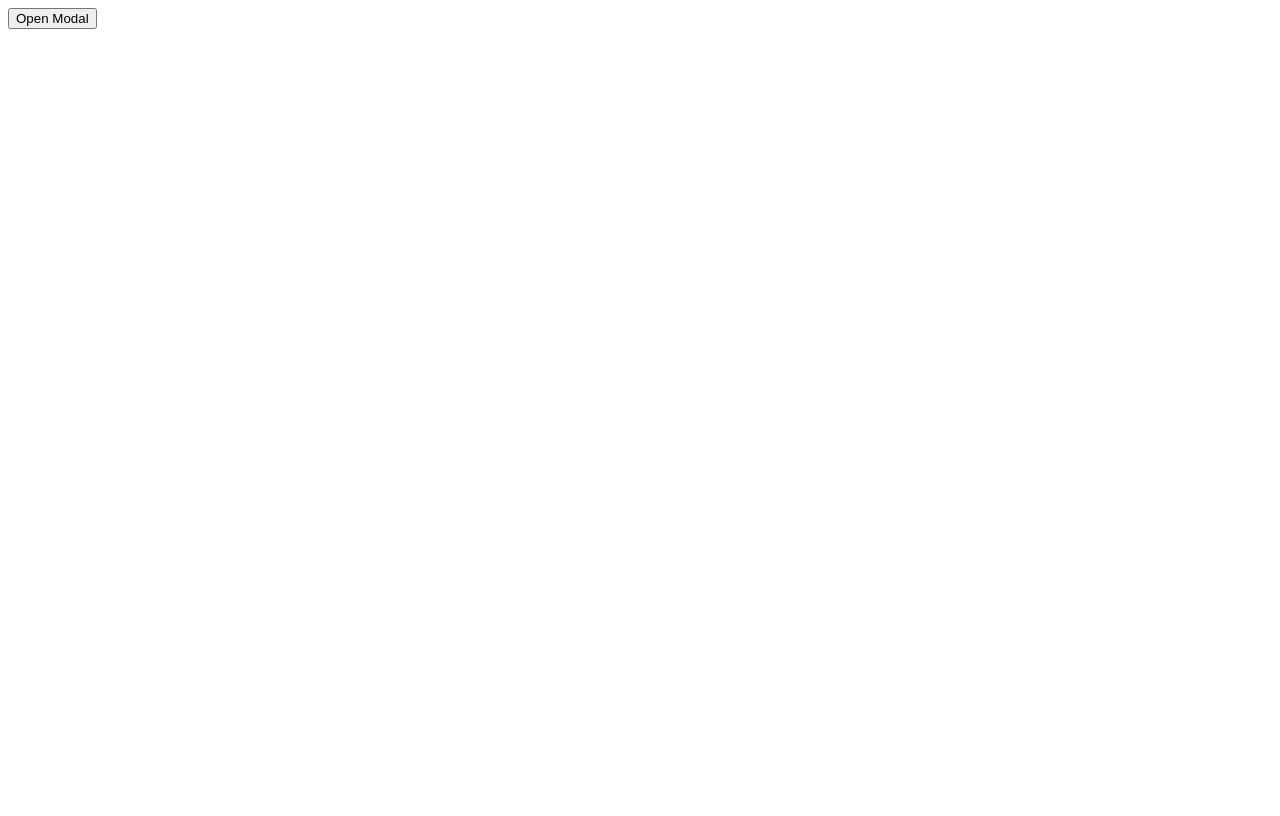
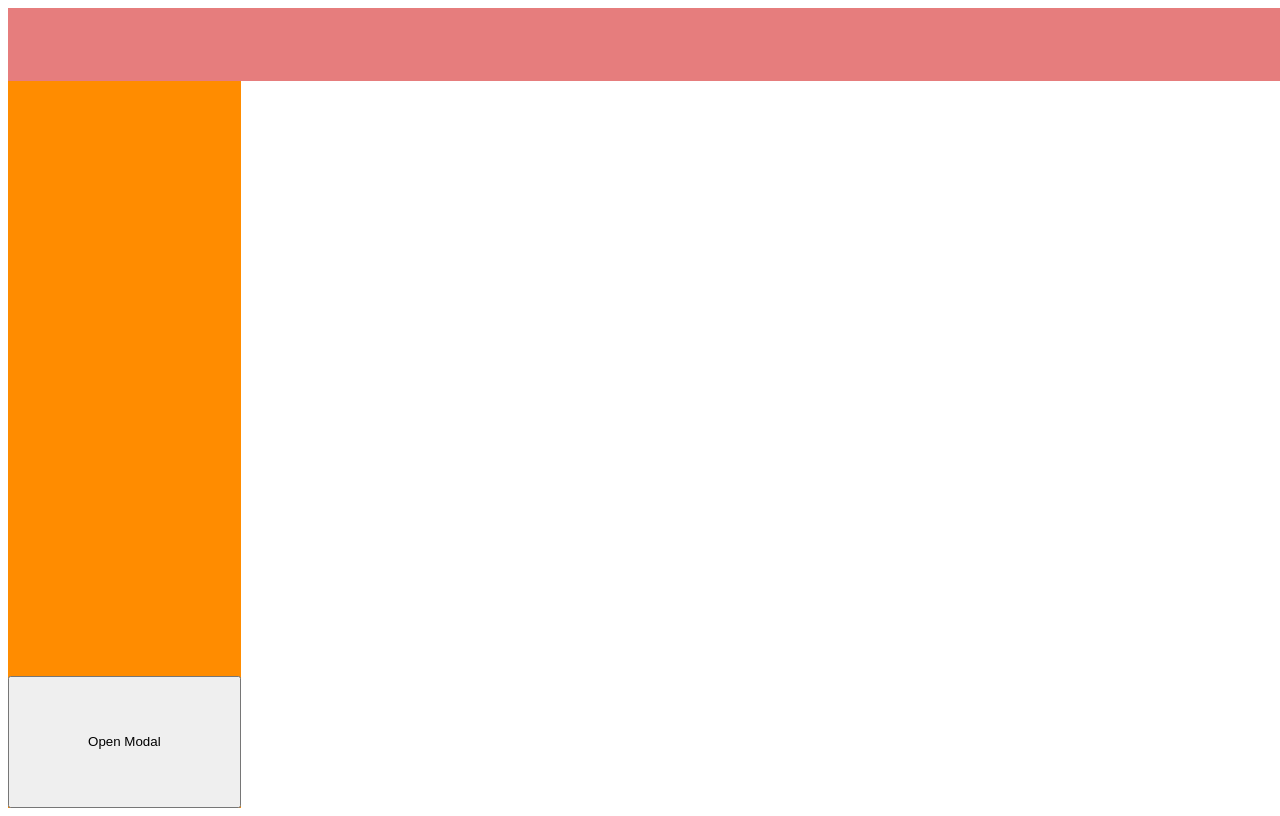
Before and after one commit to muratcan-yuksel/To-do-list, a website built with webpack: page dist/index.html in a window 1280 px wide. Built offline with nearby package versions, Linux system fonts and the light colour scheme.

Commit message:
styled the main page also

```diff
--- a/dist/index.html
+++ b/dist/index.html
@@ -5,12 +5,16 @@
     <title>To-do List</title>
 </head>
 <body>
-    <div class= "container"></div>
+    <div class= "container">
+      <div id= "header"></div>
+      <div id="sideBar">
+          <!-- Trigger/Open The Modal -->
+<button id="myBtn">Open Modal</button>
+      </div>
 
 
 
-    <!-- Trigger/Open The Modal -->
-<button id="myBtn">Open Modal</button>
+
 
 <!-- The Modal -->
 <div id="myModal" class="modal">
@@ -47,6 +51,8 @@
 
 </div>
 
+</div> <!--container closed-->
+
     <!--
       <input id="dueDate" type="text" name="username">
       <input id="dueDate" type="text" name="username">
--- a/dist/style.css
+++ b/dist/style.css
@@ -3,9 +3,29 @@ body {
 }
 
 .container {
+  height: 100vh;
+  width: 100vw;
   display: grid;
   grid-template-columns: repeat(11, 1fr);
   grid-template-rows: repeat(11, 1fr);
+}
+
+#header {
+  grid-column: 1/12;
+  grid-row: 1/2;
+  background-color: rgb(230, 125, 125);
+}
+#sideBar {
+  background-color: darkorange;
+  grid-row: 2/12;
+  grid-column: 1/3;
+  display: grid;
+  grid-template-columns: repeat(2, 1fr);
+  grid-template-rows: repeat(11, 1fr);
+}
+#myBtn {
+  grid-row: 10/12;
+  grid-column: 1/3;
 }
 
 /* The Modal (background) */
```
